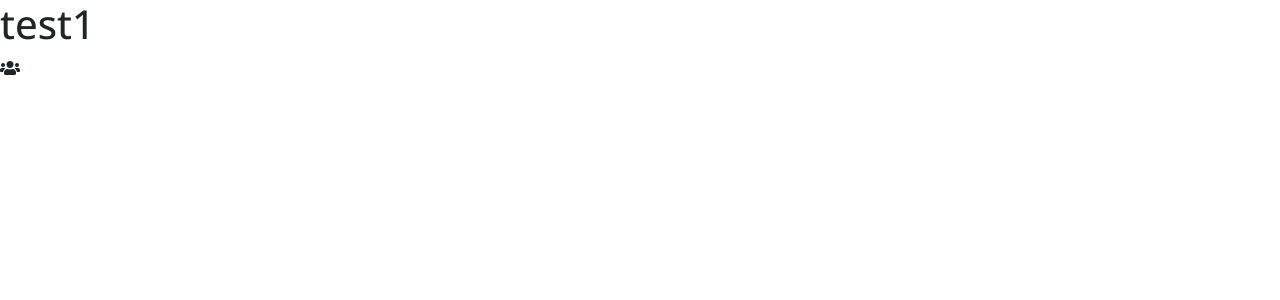
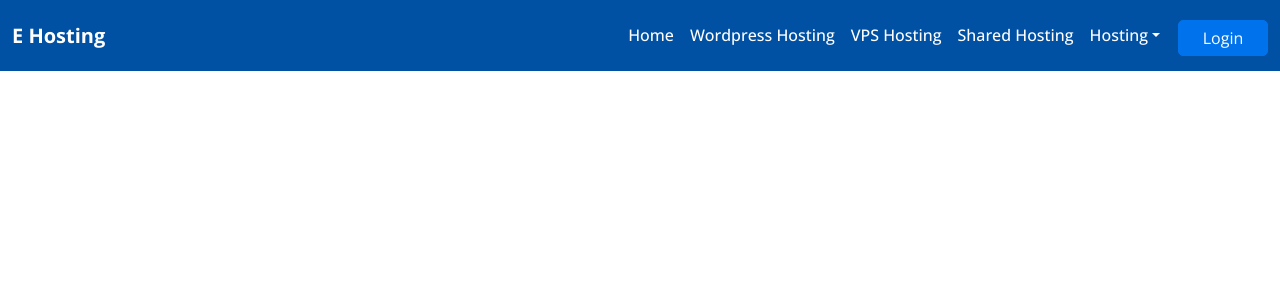
Before and after one commit to E-Hosting/eHosting, a React (Create React App) app: page / in a window 1280 px wide. Shown: the top 300 px of the page. Built offline with nearby package versions, Linux system fonts and the light colour scheme.

Commit message:
merge haneen branch

```diff
--- a/src/App.js
+++ b/src/App.js
@@ -1,14 +1,16 @@
 import './App.css';
-
+import { Routes, Route } from "react-router";
+import { BrowserRouter } from "react-router-dom";
+import Navbar from './Components/Navbar/Navbar';
 function App() {
   return (
-
-    <div className="App">
-
-      <h1>test1</h1><i class="fas fa-users"></i>
-
-    </div>
-
+    <>
+    <BrowserRouter>
+    <Routes>
+    <Route path="/" element={<Navbar/>}/>
+    </Routes>
+    </BrowserRouter>
+    </>
   );
 }
 
```
